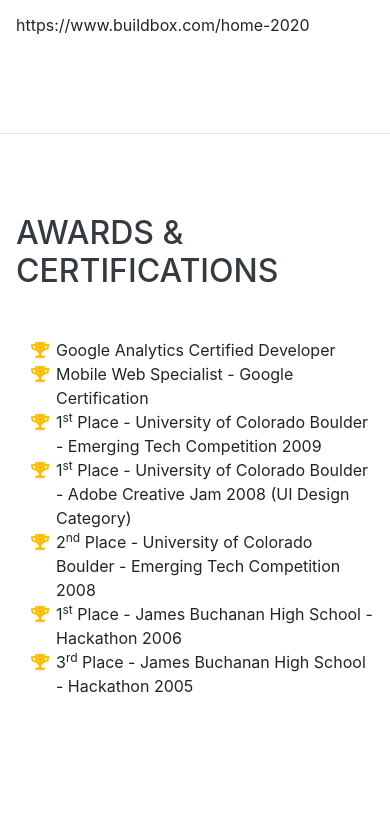
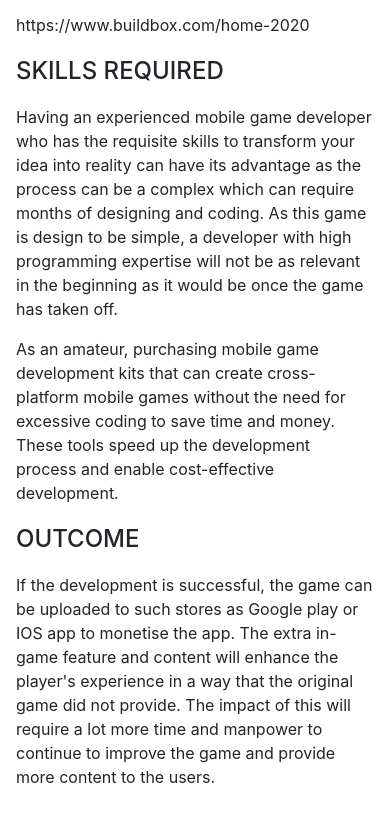
Before and after one commit to s2183689/Assignment-1, a website with bundled scripts: page index.html in a window 390 px wide. Shown: the part 9787-10608 px from the top of the page. Before the commit the page ends 10565 px from the top, so only its background shows below. Built offline with nearby package versions, Linux system fonts and the light colour scheme; a web font is replaced by a local one.

Commit message:
Update index.html

```diff
--- a/index.html
+++ b/index.html
@@ -189,53 +189,25 @@ IPSEC operates some of the most powerful, leading-edge technologies in a dynamic
        <p>I am hoping to create a game that is simple but yet challenging at the same time. The game will entail similar mechanics to Flappy bird and will be developed into a 2d retro-style graphics. The game will feature a main character with endless city level and flying objects which will become progressively harder.</p>
        <p>The game aims to collect coins to purchase items to give the player an advantage or a better in-experience. These items consist of cosmetic, challengers, events, bonus levels and a character boost.</p>
        <p>Each season new items will be created to allow users to customise their character as they wish. Loot box will be created will cost an x amount of coins to open and after the end of each season, the items in the mystery boxes are placed in the shop so that people can purchase them directly for a higher price.</p>
-       <p>An in-game messaging system will allow users to invite friends into their “group ladder” to compare and post their daily results either by SMS or via an in-game message.
-The game will free to play but will contain advertisements as a means of revenue. These ads will be shown automatically in interval making them relatively unintrusive.
+       <p>An in-game messaging system will allow users to invite friends into their “group ladder” to compare and post their daily results either by SMS or via an in-game message. The game will free to play but will contain advertisements as a means of revenue. These ads will be shown automatically in interval making them relatively unintrusive.
        </p>
-          <div class="subheading mb-3">Tools and Technologies</div>
+      <div class="subheading mb-3">Tools and Technologies</div>
       <p>I will be utilising Construct 3 framework as a platform to create the game as it is designed for amateurs like myself without the use of high-end coding knowledge. The platform has many features that can assist in developing visually appealing games. The project created would be supported on most mobile platforms.</p>
       <p>https://www.construct.net/en</p>
       <p>Buildbox is another 2d game developing an engine that allows a user to build simple games without any code experience. An in-built asset library has already been built which only requires users to put the game together. The disadvantage is that it’s a bit pricey costing $99/month or $1008/year.</p>
-      <p>https://www.buildbox.com/home-2020</p>
-    </section>
+      <p>https://www.buildbox.com/home-2020
+      </p>
+      <div class="subheading mb-3">Skills Required</div>
+      <p>Having an experienced mobile game developer who has the requisite skills to transform your idea into reality can have its advantage as the process can be a complex which can require months of designing and coding. As this game is design to be simple, a developer with high programming expertise will not be as relevant in the beginning as it would be once the game has taken off. </p>
+      <p>As an amateur, purchasing mobile game development kits that can create cross-platform mobile games without the need for excessive coding to save time and money. These tools speed up the development process and enable cost-effective development.
+      </p>
+      <div class="subheading mb-3">Outcome</div>
+        <p>If the development is successful, the game can be uploaded to such stores as Google play or IOS app to monetise the app. The extra in-game feature and content will enhance the player's experience in a way that the original game did not provide. The impact of this will require a lot more time and manpower to continue to improve the game and provide more content to the users.
+      </p>
 
-    <hr class="m-0">
+      </div>
+      </div>
 
-    <section class="resume-section p-3 p-lg-5 d-flex align-items-center" id="awards">
-      <div class="w-100">
-        <h2 class="mb-5">Awards &amp; Certifications</h2>
-        <ul class="fa-ul mb-0">
-          <li>
-            <i class="fa-li fa fa-trophy text-warning"></i>
-            Google Analytics Certified Developer</li>
-          <li>
-            <i class="fa-li fa fa-trophy text-warning"></i>
-            Mobile Web Specialist - Google Certification</li>
-          <li>
-            <i class="fa-li fa fa-trophy text-warning"></i>
-            1<sup>st</sup>
-            Place - University of Colorado Boulder - Emerging Tech Competition 2009</li>
-          <li>
-            <i class="fa-li fa fa-trophy text-warning"></i>
-            1<sup>st</sup>
-            Place - University of Colorado Boulder - Adobe Creative Jam 2008 (UI Design Category)</li>
-          <li>
-            <i class="fa-li fa fa-trophy text-warning"></i>
-            2<sup>nd</sup>
-            Place - University of Colorado Boulder - Emerging Tech Competition 2008</li>
-          <li>
-            <i class="fa-li fa fa-trophy text-warning"></i>
-            1<sup>st</sup>
-            Place - James Buchanan High School - Hackathon 2006</li>
-          <li>
-            <i class="fa-li fa fa-trophy text-warning"></i>
-            3<sup>rd</sup>
-            Place - James Buchanan High School - Hackathon 2005</li>
-        </ul>
-      </div>
-    </section>
-
-  </div>
 
   <!-- Bootstrap core JavaScript -->
   <script src="vendor/jquery/jquery.min.js"></script>
```
